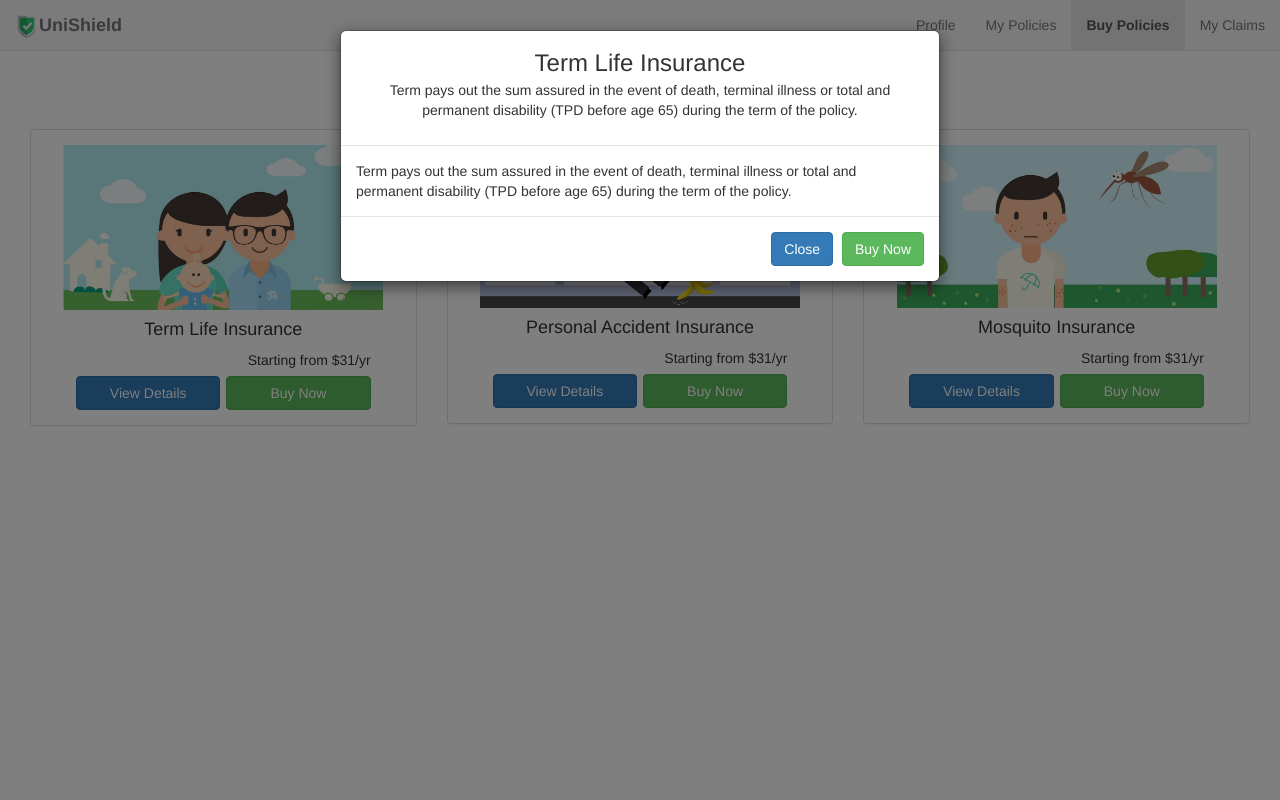
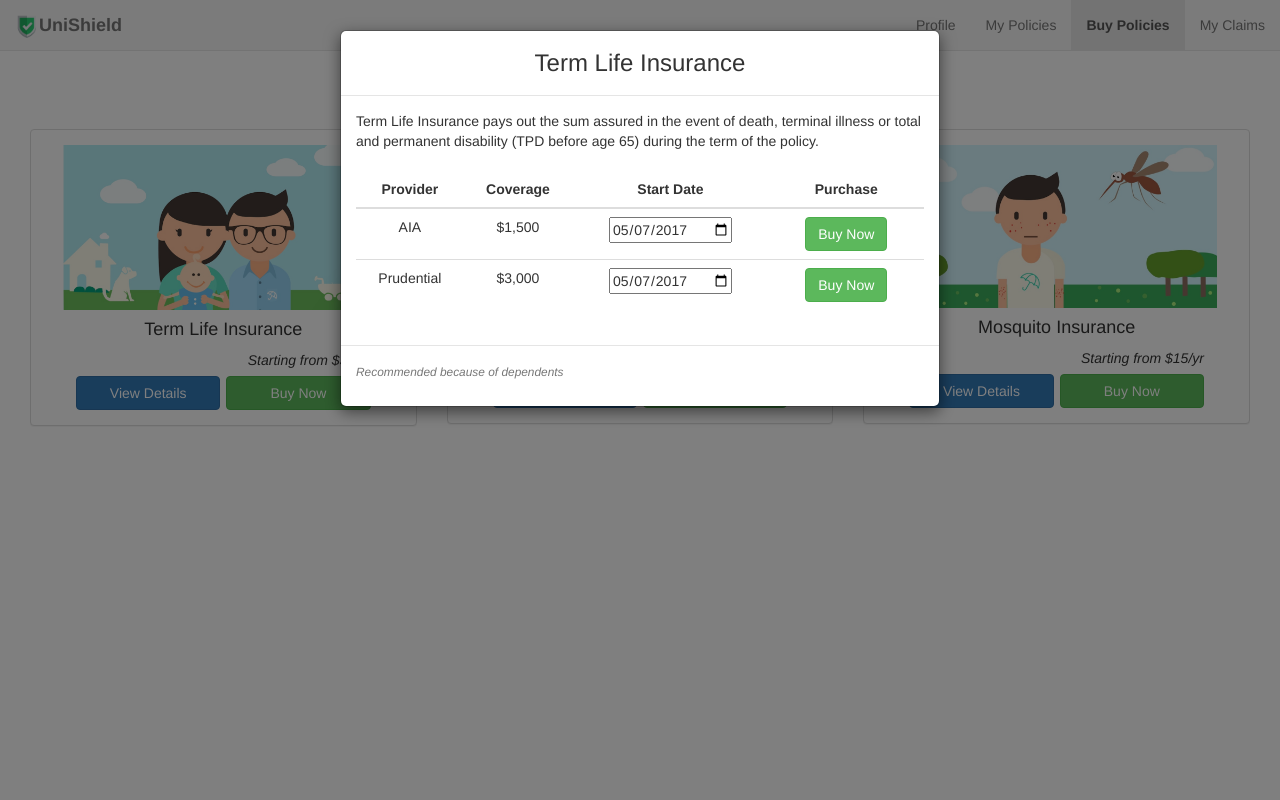
Before and after one commit to jrios6/DSSC-UniShield-Flask, a Flask app: page /buypolicies in a window 1280 px wide, after a click on "View Details". Run offline with Flask 2, Linux system fonts and the light colour scheme; some libraries are stand-ins or nearby versions.

Commit message:
Edits to modal

```diff
--- a/insurance_policies_data.py
+++ b/insurance_policies_data.py
@@ -3,24 +3,27 @@ item1 = dict()
 item1["url"] = "../static/img/term_life.jpeg"
 item1["title"] = "Term Life Insurance"
 item1["htitle"] = "#Term Life Insurance"
-item1["summary"] = "Term pays out the sum assured in the event of death, terminal illness or total and permanent disability (TPD before age 65) during the term of the policy."
+item1["summary"] = "Term Life Insurance pays out the sum assured in the event of death, terminal illness or total and permanent disability (TPD before age 65) during the term of the policy."
 item1["coverage"] = "$3000 or $1500 sum assured"
-item1["pricing"] = "Starting from $31/yr"
+item1["pricing"] = "Starting from $30/yr"
+item1["recommend"] = "Recommended because of dependents"
 
 item2 = dict()
 item2["url"] = "../static/img/personal_accident.jpeg"
 item2["title"] = "Personal Accident Insurance"
 item2["htitle"] = "#Personal Accident Insurance"
-item2["summary"] = "Personal accident plans gives you comprehensive financial protection in times of needs. The policy includes accidental death and accidental permanent disablement cover, a lump sum bereavement grant, as well as hospitalisation allowance. "
+item2["summary"] = "The personal accident plan gives you comprehensive financial protection in times of needs. The policy includes accidental death and accidental permanent disablement cover, a lump sum bereavement grant, as well as hospitalisation allowance. "
 item2["coverage"] = "$3000 or $1500 sum assured"
-item2["pricing"] = "Starting from $31/yr"
+item2["pricing"] = "Starting from $40/yr"
+item2["recommend"] = "Recommended because of past history of accidents"
 
 item3 = dict()
 item3["url"] = "../static/img/mosquito.jpeg"
 item3["title"] = "Mosquito Insurance"
 item3["htitle"] = "#Mosquito Insurance"
-item3["summary"] = "Protection against Dengue fever, Zika fever, Chikungunya fever, Malaria & Yellow fever"
+item3["summary"] = "The mosquito insurance plan gives you protection against dengue fever, Zika fever, Chikungunya fever, malaria & yellow fever."
 item3["coverage"] = "$3000 or $1500 sum assured"
-item3["pricing"] = "Starting from $31/yr"
+item3["pricing"] = "Starting from $15/yr"
+item3["recommend"] = "Recommended because of Dengue Danger Level of home address"
 
 POLICIES = [item1, item2, item3]
--- a/templates/buypolicies.html
+++ b/templates/buypolicies.html
@@ -2,9 +2,11 @@
 
 {% block cssblock %}
 <link href="../static/css/buypolicies.css" rel="stylesheet">
+
 {% endblock %}
 
 {% block content %}
+
 <div class="container">
   <h1 class="text-center">Recommended For You</h1>
 </div>
@@ -18,7 +20,7 @@
       src={{item["url"]}} width="320" height="250">
       <h4 class="text-center">{{item["title"]}}</h4>
       <div class="details-div col-sm-3 text-left"></div>
-      <div class="col-sm-9 text-right details-div">{{item["pricing"]}}</div>
+      <div class="col-sm-9 text-right details-div"><i>{{item["pricing"]}}</i></div>
       <div class ="btn-row col-sm-12 text-center">
         <button type="button" class="btn1 btn btn-primary"
           data-toggle="modal" data-target={{item["htitle"]}}>View Details</button>
@@ -29,24 +31,51 @@
         </div>
 </div>
 
-<div class="modal fade" id={{item["title"]}} tabindex="-1" role="dialog" aria-labelledby="myModalLabel" aria-hidden="true">
+<div class="modal fade" id={{item["title"]}} tabindex="-1" role="dialog" aria-labelledby="ViewDetailsModal" aria-hidden="true">
     <div class="modal-dialog">
         <article class="modal-content">
             <div class="modal-header text-center">
                 <h3 class="modal-title">{{item["title"]}}</h3>
-                <p>{{item["summary"]}}</p>
             </div>
             <div class="modal-body">
                 {{item["summary"]}}
+                <br>
+                <br>
+                <table class="table table-hover">
+                    <thead>
+                    <tr>
+                        <th class="col-md-1 text-center">Provider</th>
+                        <th class="col-md-1 text-center">Coverage</th>
+                        <th class="col-md-2 text-center">Start Date</th>
+                        <th class="col-md-2 text-center"> Purchase</th>
+                    </tr>
+                    </thead>
+                    <tbody>
+                    <tr>
+                        <td class="text-center">AIA</td>
+                        <td class="text-center">$1,500</td>
+                        <td class="text-center"><input class="tbl_input" type="date" value="2017-05-07"></td>
+                        <td class="text-center"><button type="button" class="btn btn-success" data-dismiss="modal">Buy Now</button></td>
+                    </tr>
+                    <tr>
+                        <td class="text-center">Prudential</td>
+                        <td class="text-center">$3,000</td>
+                        <td class="text-center"><input class="tbl_input" type="date" value="2017-05-07"></td>
+                        <td class="text-center"><button type="button" class="btn btn-success" data-dismiss="modal">Buy Now</button></td>
+                    </tr>
+
+                    </tbody>
+                </table>
             </div>
 
             <div class="modal-footer">
-              <button type="button" class="btn btn-primary" data-dismiss="modal">Close</button>
-                <button type="button" class="btn btn-success" data-dismiss="modal">Buy Now</button>
+                <p class="text-muted text-left"><small><i>{{item["recommend"]}}</i></small></p>
             </div>
         </article>
     </div>
 </div>
+
+</script>
 {% endfor %}
 
 </main>
```
